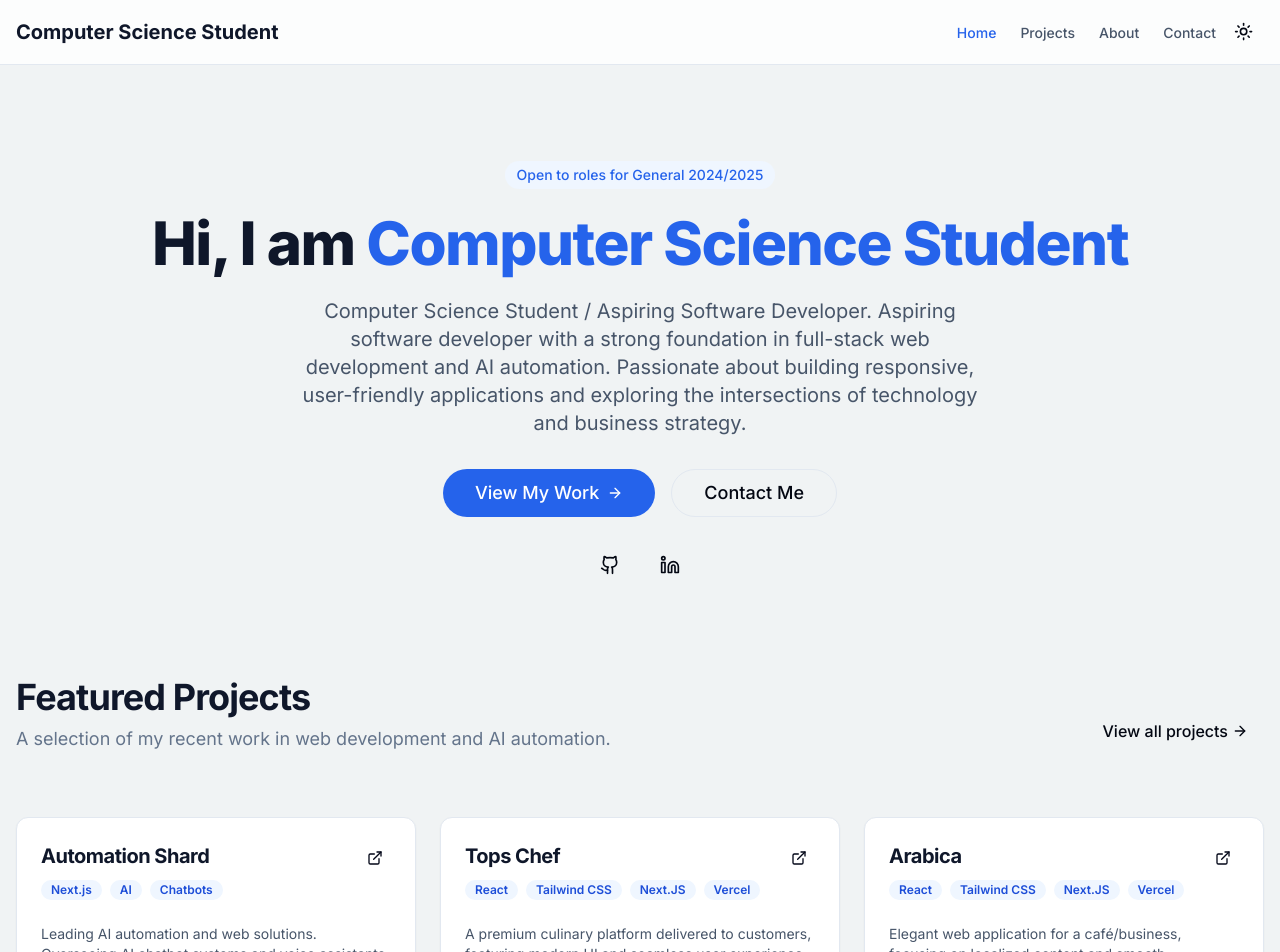
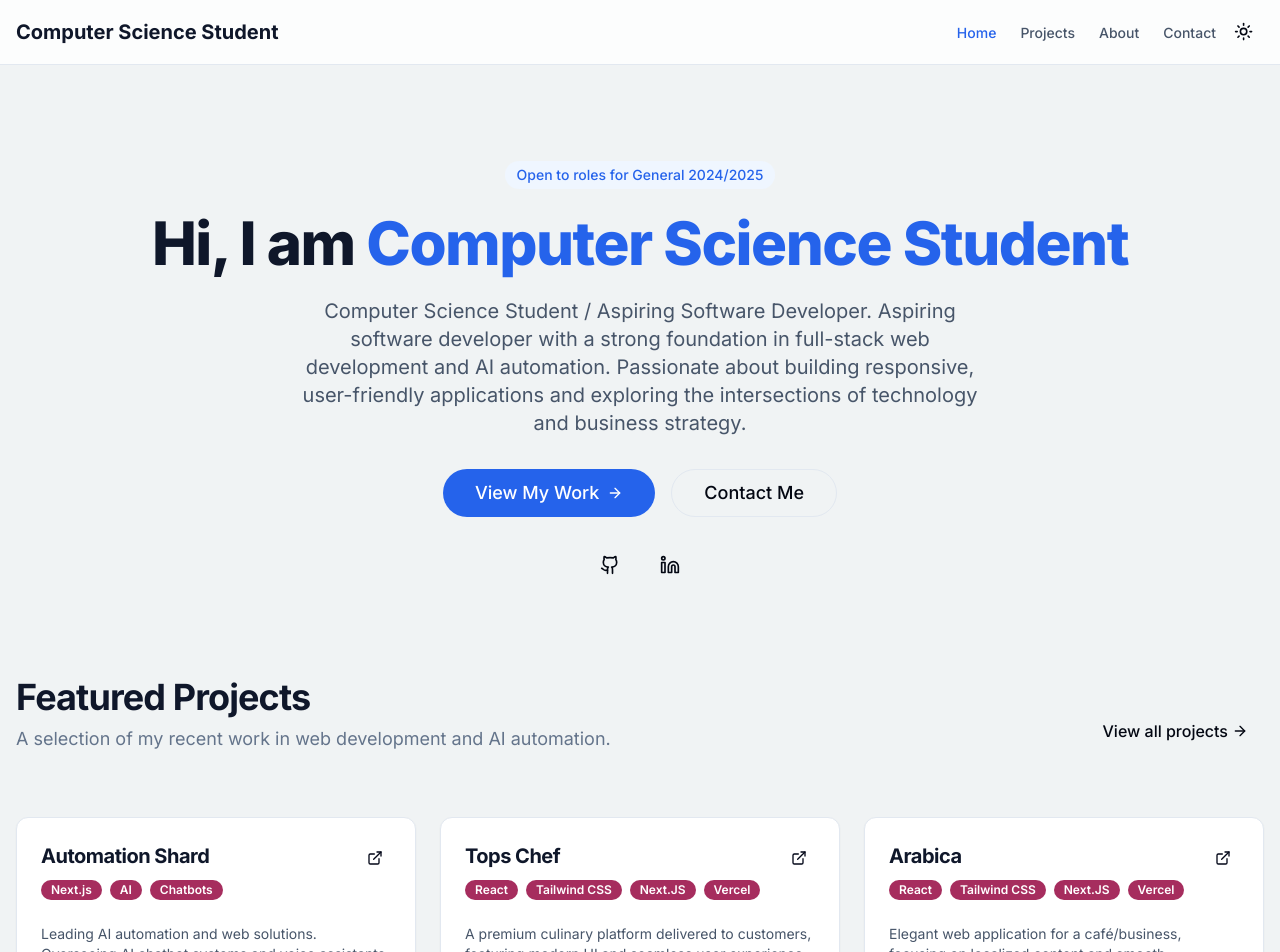
Before and after one commit to SpongebobCarry/Mani-Shahrokhi, a Next.js app: page / in a window 1280 px wide. Shown: the top 952 px of the page. Built offline with nearby package versions, Linux system fonts and the light colour scheme.

Commit message:
channges in color mode for card description

```diff
--- a/src/components/project-card.tsx
+++ b/src/components/project-card.tsx
@@ -56,7 +56,7 @@ export function ProjectCard({ project }: { project: Project }) {
                             </Badge>
                         )}
                         {project.stack.map((tech) => (
-                            <Badge key={tech} className="bg-blue-50 text-blue-700 border-blue-100 dark:bg-blue-900/30 dark:text-blue-300 dark:border-blue-800">
+                            <Badge key={tech} className="bg-pink-800/90 text-white border-red-100 dark:bg-blue-900/30 dark:text-red-300 dark:border-red-800">
                                 {tech}
                             </Badge>
                         ))}
--- a/src/components/ui/Badge.tsx
+++ b/src/components/ui/Badge.tsx
@@ -7,8 +7,8 @@ export interface BadgeProps extends React.HTMLAttributes<HTMLDivElement> {
 
 function Badge({ className, variant = "default", ...props }: BadgeProps) {
     const variants = {
-        default: "bg-slate-900 text-slate-50 dark:bg-slate-50 dark:text-slate-900 hover:bg-slate-900/80",
-        secondary: "bg-slate-100 text-slate-900 dark:bg-slate-800 dark:text-slate-50 hover:bg-slate-100/80",
+        default: "bg-slate-900 text-blue-300 dark:bg-slate-50 dark:text-blue-300 cursor-pointer",
+        secondary: "bg-slate-100 text-blue-300 dark:bg-slate-800 dark:text-blue-300 hover:bg-slate-100/80",
         outline: "border border-slate-200 text-slate-950 dark:border-slate-800 dark:text-slate-50",
     };
 
```
